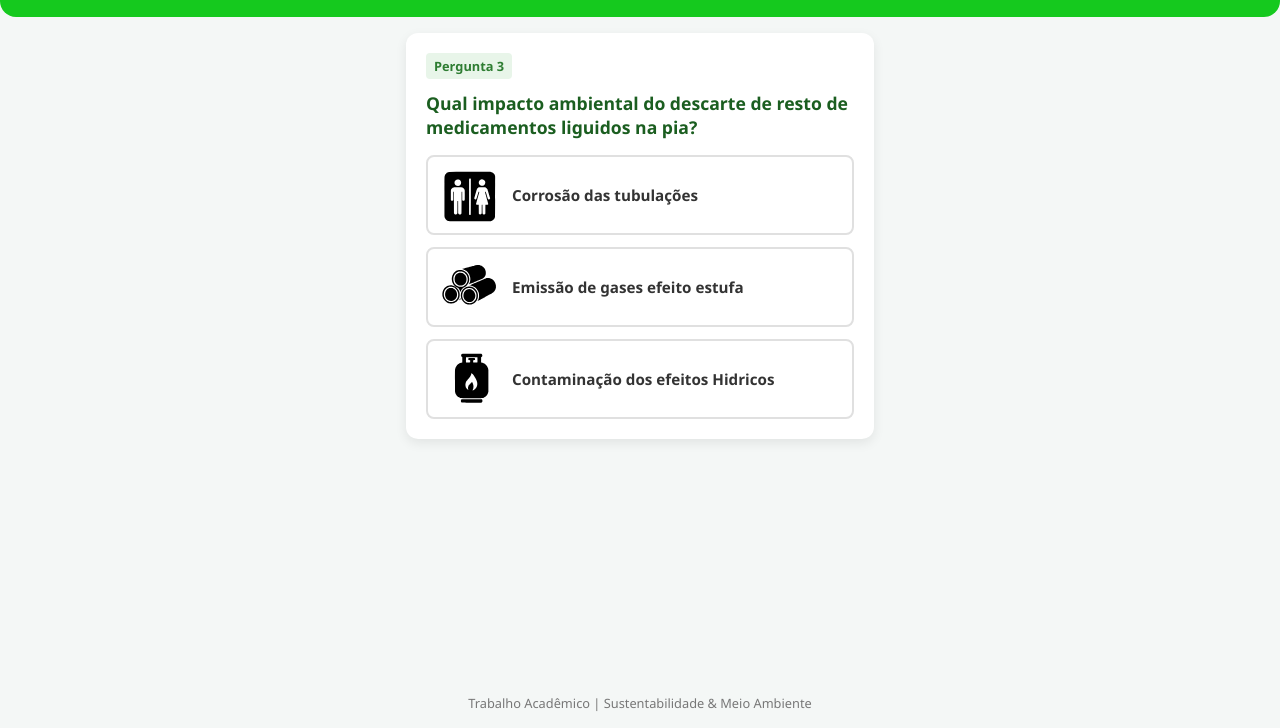
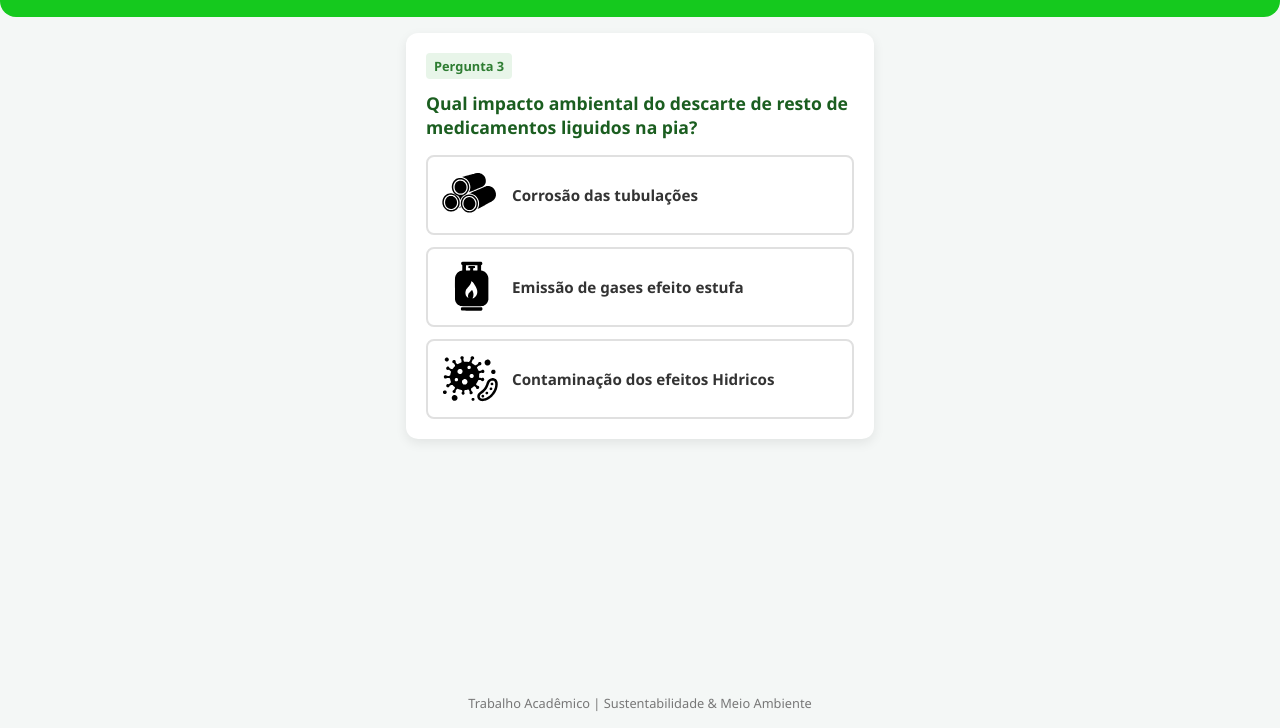
Before and after one commit to kraner99/conciente, a plain HTML site: page p3.html in a window 1280 px wide. Shown: the part 72-800 px from the top of the page. Drawn offline with Linux system fonts and the light colour scheme.

Commit message:
Update p3.html

```diff
--- a/p3.html
+++ b/p3.html
@@ -27,7 +27,7 @@
                 <div class="opcao-item">
                     <input type="radio" name="p1" id="p1-errada1" class="radio-resposta">
                     <label for="p1-errada1" class="opcao-card">
-                        <img src="vetores\6.svg" alt="tubulação">
+                        <img src="vetores\7.svg" alt="tubulação">
                         <span>Corrosão das tubulações</span>
                     </label>
                     <div class="feedback feedback-erro">
@@ -39,7 +39,7 @@
                 <div class="opcao-item">
                     <input type="radio" name="p1" id="p1-errada2" class="radio-resposta">
                     <label for="p1-errada2" class="opcao-card">
-                        <img src="vetores\7.svg" alt="Emissão de gases efeito estufa">
+                        <img src="vetores\8.svg" alt="Emissão de gases efeito estufa">
                         <span>Emissão de gases efeito estufa</span>
                     </label>
                     <div class="feedback feedback-erro">
@@ -51,7 +51,7 @@
                 <div class="opcao-item">
                     <input type="radio" name="p1" id="p1-certa" class="radio-resposta">
                     <label for="p1-certa" class="opcao-card">
-                        <img src="vetores\8.svg" alt="Contaminação dos efeitos Hidricos">
+                        <img src="vetores\9.svg" alt="Contaminação dos efeitos Hidricos">
                         <span>Contaminação dos efeitos Hidricos</span>
                     </label>
                     <div class="feedback feedback-acerto">
```
